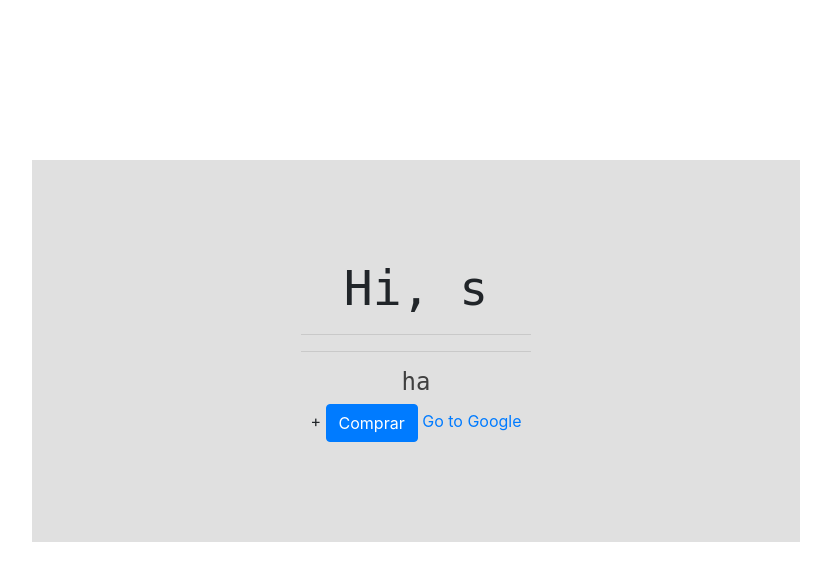
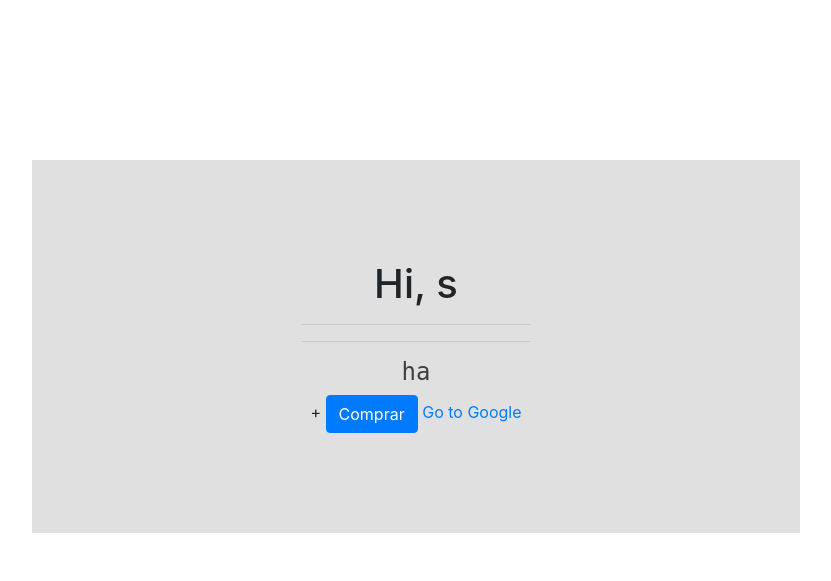
Before and after one commit to Esgarothh/ingsoftware-front, a Flask app: page /welcome in a window 1280 px wide. Shown: the top 581 px of the page, without its empty margins (224-1055 px from the left). Run offline with Flask 2, Linux system fonts and the light colour scheme; some libraries are stand-ins or nearby versions.

Commit message:
agrege algo

```diff
--- a/flaskback/templates/welcome.html
+++ b/flaskback/templates/welcome.html
@@ -11,7 +11,7 @@
 
 <body>
 	<div class="main">
-		<h1 class="name">Hi, {{name}}</h1>
+		<h1 class="nombre">Hi, {{name}}</h1>
 		<hr style="width: 30%">
 		<h1 class="name">{{compraText}}</h1>
 		<hr style="width: 30%">
```
